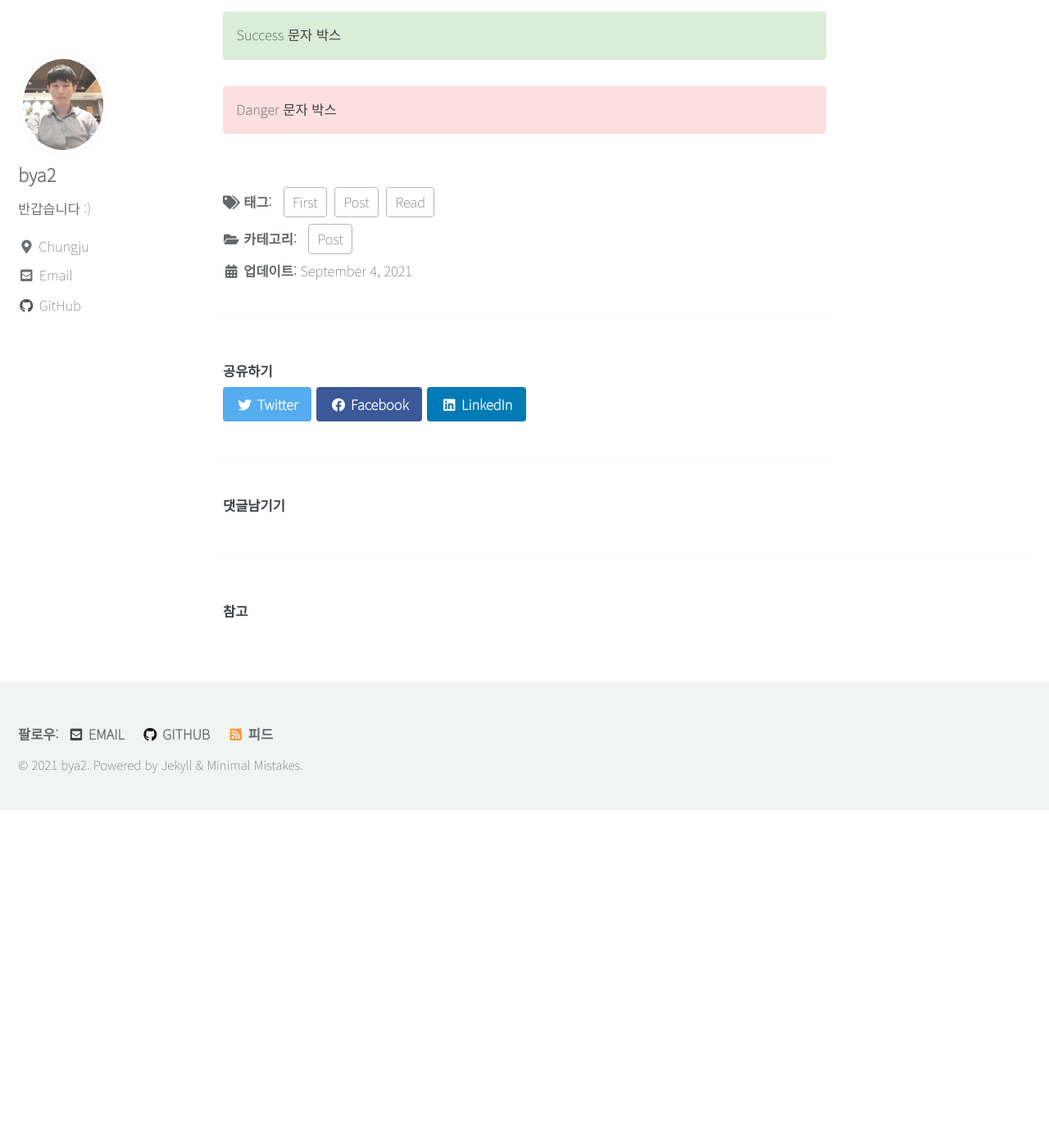
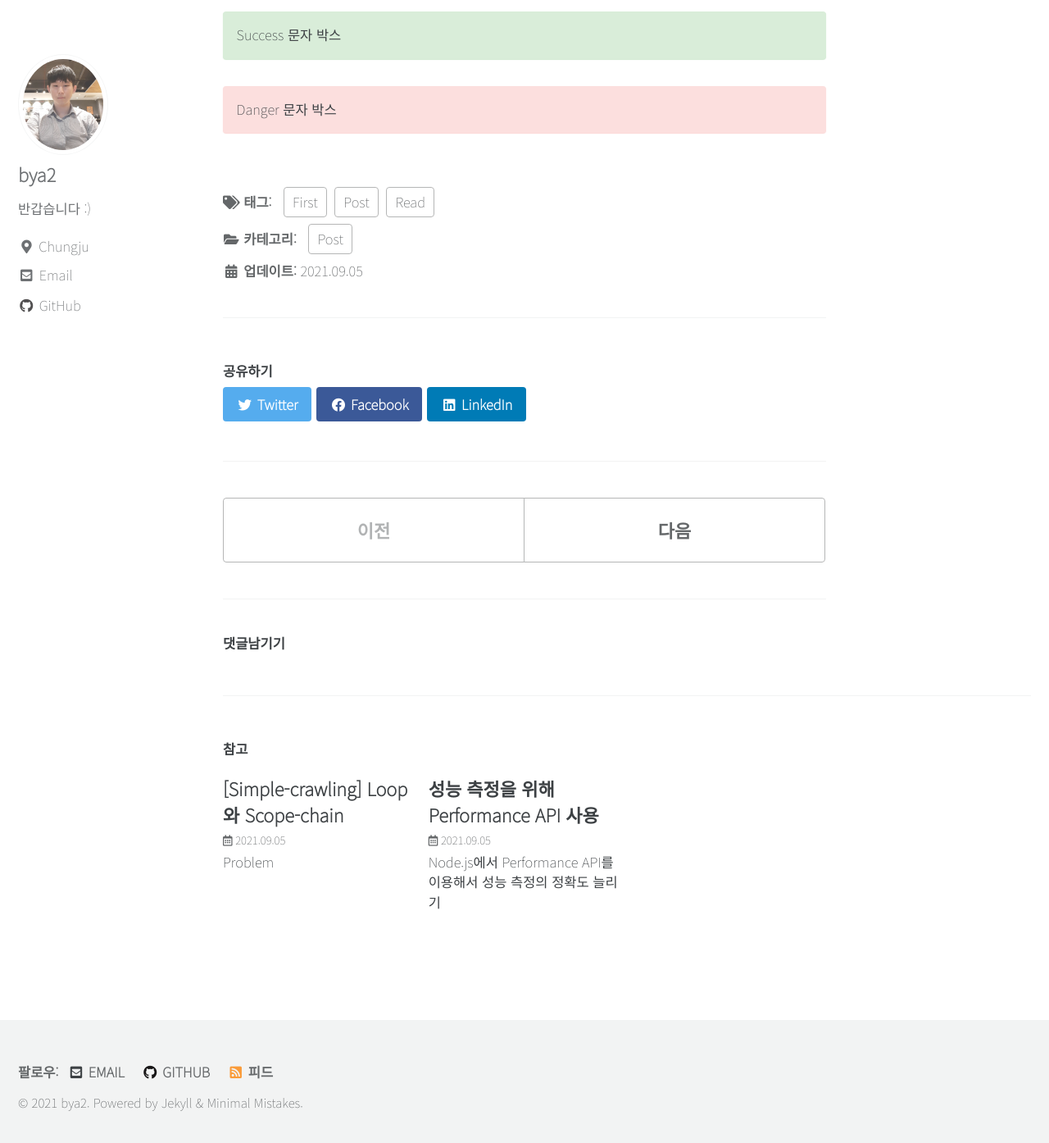
Before and after one commit to bya2/bya2.github.io, a Jekyll site: the page built from _posts/2021-09-04-first-post.md, in a window 1280 px wide and 1400 px high, scrolled down 1170 px. Shown: the top 1394 px of the window at 82% size. Built offline with Jekyll 4.4.1, drawn with Linux system fonts in a browser that asks for light colours; cached includes are drawn as plain includes; comment, search, counter and statistics services are not loaded; before the commit the page ends 2158 px from its top, so only the background shows below that; part of the change alters nothing that is shown.

Commit message:
만드는 것 자체가 급해서 문법은 공부안하고 만져는 봤는데... 원하는 만큼 안된다...

````diff
--- a/_config.yml
+++ b/_config.yml
@@ -12,7 +12,7 @@
 
 # theme                  : "minimal-mistakes-jekyll"
 remote_theme             : "mmistakes/minimal-mistakes"
-minimal_mistakes_skin    : "default" # "air", "aqua", "contrast", "dark", "dirt", "neon", "mint", "plum", "sunrise"
+minimal_mistakes_skin    : "default" # "default" # "air", "aqua", "contrast", "dark", "dirt", "neon", "mint", "plum", "sunrise"
 
 # Site Settings
 locale                   : "ko-KR"
@@ -286,10 +286,13 @@ defaults:
     values:
       layout: single
       author_profile: true
-      read_time: true
+      read_time: false
       comments: true # true
       share: true
       related: true
+      show_date: true
+
+date_format: "%Y.%m.%d"
 
 # _pages
   # - scope
--- a/_includes/archive-single.html
+++ b/_includes/archive-single.html
@@ -9,6 +9,8 @@
 {% else %}
   {% assign title = post.title %}
 {% endif %}
+
+
 
 <div class="{{ include.type | default: 'list' }}__item">
   <article class="archive__item" itemscope itemtype="https://schema.org/CreativeWork">
@@ -25,6 +27,7 @@
       {% endif %}
     </h2>
     {% include page__meta.html type=include.type %}
+    <!-- {% if site.category_archive.type and post.categories[0] and site.tag_archive.type and post.tags[0] %}{%- include post__taxonomy.html -%}{% endif %} -->
     {% if post.excerpt %}<p class="archive__item-excerpt" itemprop="description">{{ post.excerpt | markdownify | strip_html | truncate: 160 }}</p>{% endif %}
   </article>
 </div>
--- a/_includes/page__date.html
+++ b/_includes/page__date.html
@@ -1,6 +1,6 @@
-{% assign date_format = site.date_format | default: "%B %-d, %Y" %}
+{% assign date_format = site.date_format | default: "%Y.%m.%d" %}
 {% if page.last_modified_at %}
-  <p class="page__date"><strong><i class="fas fa-fw fa-calendar-alt" aria-hidden="true"></i> {{ site.data.ui-text[site.locale].date_label | default: "Updated:" }}</strong> <time class="dt-published" datetime="{{ page.last_modified_at | date: "%Y-%m-%d" }}">{{ page.last_modified_at | date: date_format }}</time></p>
+  <span class="page__date"><strong><i class="fas fa-fw fa-calendar-alt" aria-hidden="true"></i> {{ site.data.ui-text[site.locale].date_label | default: "Updated:" }}</strong> <time class="dt-published" datetime="{{ page.last_modified_at | date: "%Y-%m-%d" }}">{{ page.last_modified_at | date: date_format }}</time></span>
 {% elsif page.date %}
-  <p class="page__date"><strong><i class="fas fa-fw fa-calendar-alt" aria-hidden="true"></i> {{ site.data.ui-text[site.locale].date_label | default: "Updated:" }}</strong> <time class="dt-published" datetime="{{ page.date | date_to_xmlschema }}">{{ page.date | date: date_format }}</time></p>
+  <span class="page__date"><strong><i class="fas fa-fw fa-calendar-alt" aria-hidden="true"></i> {{ site.data.ui-text[site.locale].date_label | default: "Updated:" }}</strong> <time class="dt-published" datetime="{{ page.date | date_to_xmlschema }}">{{ page.date | date: date_format }}</time></span>
 {% endif %}
--- a/_includes/page__meta.html
+++ b/_includes/page__meta.html
@@ -17,6 +17,10 @@
       {% assign words = document.content | strip_html | number_of_words %}
 
       <span class="page__meta-readtime">
+        {% include read-time.html %}
+        {% include page__date.html %}
+        {% if post.date %}<span class="page__meta"><i class="far fa-fw fa-calendar-alt" aria-hidden="true"></i> {{ post.date | date: "%Y.%m.%d" }}</span>{% endif %}
+        <span>|</span>
         <i class="far {% if include.type == 'grid' and document.read_time and document.show_date %}fa-fw {% endif %}fa-clock" aria-hidden="true"></i>
         {% if words < words_per_minute %}
           {{ site.data.ui-text[site.locale].less_than | default: "less than" }} 1 {{ site.data.ui-text[site.locale].minute_read | default: "minute read" }}
--- /dev/null
+++ b/_includes/post__taxonomy.html
@@ -0,0 +1,34 @@
+{%- if site.category_archive.type and post.categories[0] -%}
+    {%- case site.category_archive.type -%}
+        {%- when "liquid" -%}
+        {%- assign path_type = "#" -%}
+        {%- when "jekyll-archives" -%}
+        {%- assign path_type = nil -%}
+    {%- endcase -%}
+
+    {% case site.tag_archive.type %}
+        {% when "liquid" %}
+            {% assign path_type = "#" %}
+        {% when "jekyll-archives" %}
+            {% assign path_type = nil %}
+    {% endcase %}
+
+    {%- if site.category_archive.path and site.tag_archive.path -%}
+        {%- capture post_categories -%}{%- for category in post.categories -%}{{ category | downcase }}|{{ category }}{%- unless forloop.last -%},{%- endunless -%}{%- endfor -%}{%- endcapture -%}
+        {%- assign category_hashes = post_categories | split: ',' | sort -%}
+        {% capture post_tags %}{% for tag in post.tags %}{{ tag | downcase }}|{{ tag }}{% unless forloop.last %},{% endunless %}{% endfor %}{% endcapture %}
+        {% assign tag_hashes = post_tags | split: ',' | sort %}
+        <p class="archive__item-excerpt" itemprop="description">
+          {%- for hash in category_hashes -%}
+            {%- assign keyValue = hash | split: '|' -%}
+            {%- capture category_word -%}{{ keyValue[1] | strip_newlines }}{%- endcapture -%}
+            <a href="{{ category_word | slugify | prepend: path_type | prepend: site.category_archive.path | relative_url }}" class="page__taxonomy-item-category" rel="tag">{{ category_word }}</a>{%- unless forloop.last -%}<span class="sep"> </span>{%- endunless -%}
+          {%- endfor -%}
+          {% for hash in tag_hashes %}
+              {% assign keyValue = hash | split: '|' %}
+              {% capture tag_word %}{{ keyValue[1] | strip_newlines }}{% endcapture %}
+              <a href="{{ tag_word | slugify | prepend: path_type | prepend: site.tag_archive.path | relative_url }}" class="page__taxonomy-item-tag" rel="tag">{{ tag_word }}</a>{% unless forloop.last %}<span class="sep"> </span>{% endunless %}
+          {% endfor %}
+        </p>
+    {%- endif -%}
+{%- endif -%}
--- a/_posts/2021-09-04-first-post.md
+++ b/_posts/2021-09-04-first-post.md
@@ -3,21 +3,14 @@ title: "Hello"
 
 categories:
   - Post
-
 tags:
-  - Post
-  - Read
-  - First
+  - [Post, Read, First]
 
 toc: true
-
-toc-label: "톡톡"
-
-# # toc-icon:
-
 toc-sticky: true
 
-# # last_modified_at:
+date: 2021-09-04
+last_modified_at: 2021-09-05
 ---
 
 # 첫번째 글!
--- /dev/null
+++ b/_posts/2021-09-05-1-performance-api.md
@@ -0,0 +1,189 @@
+---
+title: 성능 측정을 위해 Performance API 사용
+
+categories:
+  - Node.js
+tags: [Javascript, Node.js, "Performnace API"]
+
+toc: true
+toc-sticky: true
+
+date: 2021-09-05
+last_modified_at: 2021-09-05
+---
+
+Node.js에서 Performance API를 이용해서 성능 측정의 정확도 늘리기
+
+# Date.now를 사용하면 되지 않을까?
+
+> 시스템 시간을 기반으로 한 Date를 기준으로 실제 사용자를 모니터링하는 것은 적절치 않다. 대부분의 시스템은 정기적으로 시간을 동기화 하는 데몬을 실행한다. 그리고 그 시계는 15분 내지 20분 마다 몇 ms 씩 조정되는 것이 일반적이다. 따라서 그 속도에서 측정된 10 초간격의 1% 정도가 부정확할 것이다.
+
+> Perhaps less often considered is that Date, based on system time, isn't ideal for real user monitoring either. Most systems run a daemon that regularly synchronizes the time. It is common for the clock to be tweaked a few milliseconds every 15-20 minutes. At that rate about 1% of 10 second intervals measured would be inaccurate.
+
+출처 > [DevelopersGoogleWeb](https://developers.google.com/web/updates/2012/08/When-milliseconds-are-not-enough-performance-now)
+
+
+# Install
+
+```js
+const t0 = performance.now();
+```
+
+ReferenceError: performance is not defined
+{: .notice}
+
+??? 뭘까요.
+
+검색 > [stackoverflow](https://stackoverflow.com/questions/46436943/referenceerror-performance-is-not-defined-when-using-performance-now)
+
+> 난 이것이 프론트엔드에 태그된 것으로 알고 있지만, (나처럼) node.js에서의 해결 방법을 찾고 있는 사람이 있다면 너는 먼저 perf_hooks 모듈을 require할 필요가 있다 (node 8.5+부터 이용가능).
+
+> I know this is tagged front-end but if anyone comes across this looking for a node.js solution (like me), you need to first require performance from the perf_hooks module (available in node 8.5+).
+
+
+Node 문서 > [Node.js documentation](https://nodejs.org/api/perf_hooks.html#perf_hooks_performance_measurement_apis)
+
+> 이 모듈은 W3C Web Performance APIs의 하위 집합 구현과 Node.js별 성능 측정을 위한 추가 APIs를 제공한다.
+
+> This module provides an implementation of a subset of the W3C Web Performance APIs as well as additional APIs for Node.js-specific performance measurements.
+
+
+> 현재 Node.js 인스턴스에서 성능 메트릭스을 수집하는 데 사용할 수 있는 Object다.
+
+> An object that can be used to collect performance metrics from the current Node.js instance. It is similar to window.performance in browsers.
+
+...
+그렇다고 합니다!
+
+모듈을 설치하고 불러옵시다.
+
+```sh
+$ npm i perf_hooks
+```
+```js
+const performance = require('pref_hooks');
+```
+
+# Performance.now
+
+> 현재 high resolution 밀리초 타임스탬프를 반환한다. 여기서 0은 현재 노드 프로세스의 시작을 나타낸다.
+
+> Returns the current high resolution millisecond timestamp, where 0 represents the start of the current node process.
+
+Performance API는 `performance.now()`를 통해서 DOMHighResTimeStamp에 접근할 수 있게 해줍니다.
+
+```js
+const t0 = performance.now();
+...
+const t1 = performance.now();
+console.log(t1 - t0);
+```
+
+이렇게 사용하면 되겠네요!
+
+# Performance.mark, Performance.measure
+
+## Performance.mark
+
+([name, [, options]])
+
+> Performance 타임라인에 새로운 `PerformanceMark` 항목을 생성한다. `PerformanceMark`는 `performanceEntry.entryType`이 항상 `'mark'`이고, `PerformanceEntry.duration`이 항상 `0`인 `PerformanceEntry`의 하위 클래스다. Performance 마크는 Performance 타임라인에서 특정 중요한 순간을 표시하는데 사용된다.
+
+> Creates a new PerformanceMark entry in the Performance Timeline. A PerformanceMark is a subclass of PerformanceEntry whose performanceEntry.entryType is always 'mark', and whose performanceEntry.duration is always 0. Performance marks are used to mark specific significant moments in the Performance Timeline.
+
+```js
+performance.mark("squirrel");
+performance.mark("squirrel");
+performance.mark("monkey");
+performance.mark("monkey");
+performance.mark("dog");
+performance.mark("dog");
+
+
+// Get all of the PerformanceMark entries.
+const allEntries = performance.getEntriesByType("mark");
+console.log(allEntries.length);
+// 6
+
+// Get all of the "monkey" PerformanceMark entries.
+const monkeyEntries = performance.getEntriesByName("monkey");
+console.log(monkeyEntries.length);
+// 2
+
+// Clear out all of the marks.
+performance.clearMarks();
+```
+
+## Performance.measure
+
+(name, [, startMarkOrOptions[, endMark]])
+
+> Performance 타임라인에서 새로운 `PerformanceMeasure` 항목을 생성한다. `PerformanceMeasure`은 `performanceEntry.entryType`이 항상 `'measure'`이고, `performanceEntry.duration`이 `startmark`와 `endmark` 이후 경과된 밀리초 수를 측정하는 `PerformanceEntry`의 하위 클래스다.
+
+> `startmark` 인수는 Performance 타임라인에서 `PerformanceMark`를 식별하거나 `PerformanceNodeTiming` 클래스에서 제공되는 타임스탬프 속성들을 식별할 수 있다. 만약 명명된 `startmark`가 없다면, 오류가 발생한다.
+
+> 선택적으로 사용할 수 있는 `endmark` 인수는 Performance 타임라인에서 `PerformanceMark`를 식별하거나 `PerformanceNodeTiming` 클래스에서 제공되는 타임스탬프 속성들을 식별할 수 있다. 매개변수가 전달되지 않으면 `endmark`는 performance.now()가 되고, 매개변수가 전달됬을 때 명명된 `endmark`가 없다면 오류가 발생한다.
+
+> Creates a new PerformanceMeasure entry in the Performance Timeline. A PerformanceMeasure is a subclass of PerformanceEntry whose performanceEntry.entryType is always 'measure', and whose performanceEntry.duration measures the number of milliseconds elapsed since startMark and endMark.
+
+> The startMark argument may identify any existing PerformanceMark in the Performance Timeline, or may identify any of the timestamp properties provided by the PerformanceNodeTiming class. If the named startMark does not exist, an error is thrown.
+
+> The optional endMark argument must identify any existing PerformanceMark in the Performance Timeline or any of the timestamp properties provided by the PerformanceNodeTiming class. endMark will be performance.now() if no parameter is passed, otherwise if the named endMark does not exist, an error will be thrown.
+
+...
+전부 그렇다고 합니다!
+
+## Code
+
+Mozila에 작성되어있는 Performance API 사용법과는 여러모로 달랐습니다.
+
+Node는 PerformanceObserver의 인스턴스를 생성해서 observe 메서드를 통해 값을 측정하는 것 같습니다.
+
+```js
+const { PerformanceObserver, performance } = require('perf_hooks');
+
+const obs = new PerformanceObserver(items => {
+  console.log(items.getEntries()[0].duration);
+  performance.clearMarks();
+});
+
+obs.observe({ entryTypes: ['measure'] });
+```
+1
+```js
+const arr = [1, 2, 3, 4, 5];
+
+performance.mark('A');
+arr.map(el => {
+  performance.mark('B');
+  performance.measure('A to B', 'A', 'B');
+});
+```
+```
+0.0353
+49.0011
+49.5013
+49.8932
+50.3025
+50.7167
+```
+2
+```js
+performance.mark('A');
+const arr = [];
+for (let i=0; i<10000; i+=1) {
+  arr[i] =1;
+}
+performance.mark('B');
+performance.measure('A to B', 'A', 'B');
+```
+```
+1.396
+```
+
+이런 방식으로 사용하면 되겠습니다!
+
+# 참고
+
+[yceffort님의 블로그](https://yceffort.kr/2020/12/measuring-performance-of-javascript-functions)
+[Nodejs.org](https://nodejs.org/dist./v10.17.0/docs/api/perf_hooks.html)
--- /dev/null
+++ b/_posts/2021-09-05-2-loop-performance.md
@@ -0,0 +1,133 @@
+---
+title: \[Simple-crawling\] Loop와 Scope-chain
+
+categories:
+  - Simple-crawling
+tags:
+  - [Javascript, Loop, Scope-chain]
+
+toc: true
+toc-sticky: true
+
+date: 2021-09-05
+last_modified_at: 2021-09-05
+---
+
+# Problem
+
+별 생각없이 반복문을 사용하다가, 스코프 체인에 대해서 알게 되고 나서 정말 많은 고민을 했습니다.
+
+- let과 const에 따른 블록 레벨 스코프
+- 스코프 체인에 의해 연결된 여러 활성화 객체와 전역 객체
+- 실행 문맥의 정의
+
+등등등....
+
+# About JS loop performace
+
+이에 대한 답을 얻기 위해, 먼저 반복문의 성능 차이에 대해서 조사했습니다.
+
+## Each loop
+
+![loop_performance](https://user-images.githubusercontent.com/61080445/132125095-658886c8-cfe2-40c5-a66b-4fc5884c8079.PNG)
+
+출처: [shlrur님의 블로그](https://shlrur.github.io/develog/2018/10/18/about-loop-performance/)
+{: .text-center}
+
+> 실험 결과는 대체적으로 while >= for > for of > forEach(native) > forEach(loadsh) > each(underscore) 의 순으로 집계되었습니다.
+
+> While과 for가 가장 높은 성능을 기록하였고, 그 다음이 for of, 그리고 나머지 3가지인 forEach(native), forEach(lodash) 그리고 each(underscore)가 비슷한 성능을 기록하였습니다.
+
+> While과 for는 가장 단순한 로직을 가지는 loop인 만큼 가장 높은 성능을 기록하였습니다. 단순한 로직이지만, 대상 array에 index를 사용해서 접근해야 하는 단점을 가지고 있습니다.
+
+Loop(for, while) 간에 성능 차이는 메서드나 함수에 따라 조금씩 다를 수 있지만, 그리 큰 차이를 보이지 않는다는 걸 알 수 있었습니다.
+
+성능이 그리 큰 차이를 보이지 않는다면 다음 문제로 넘어가야죠.
+
+## For Loop, Array, Scope chain
+
+그렇다면...
+
+루프에서 배열을 사용할 때 '스코프 체인'을 적용해보도록 하겠습니다.
+
+```js
+const len = 10000;
+```
+1
+```js
+const arr =[];
+const t0 = performance.now();
+for (let i=0; i<len; i+=1) {
+  arr[i] = 1;
+}
+const t1 = performance.now();
+console.log(t1 - t0, 'milliseconds');
+```
+```
+1.3417999744415283 milliseconds
+```
+2
+```js
+const arr2 = [];
+const t2 = performance.now();
+for (let i=0, tmpArr=arr2; i<len; i+=1) {
+  tmpArr[i] = 1;
+}
+const t3 = performance.now();
+console.log(t3 - t2, 'milliseconds');
+```
+```
+0.31219983100891113 milliseconds
+```
+
+어느정도의 오차는 있지만, 대략 이런 결과를 출력합니다.
+스코프 체인을 통해 활성화 객체와 전역 객체를 이동하는 것만으로도 몇 배의 차이가 발생합니다.
+
+여기서 제가 헷갈려서 더 알아봐야할 점은 루프가 인데스마다 실행 문맥을 생성하느냐, 아니면 하나의 실행 문맥을 유지하고 가져올 변수가 블록 밖에 있을 때 스코프 체인을 통해 활성화 객체와 전역 객체를 오고가느냐입니다.
+
+저는 일단 후자로 이해하고 있습니다. 그 점이 루프를 더 매력적으로 만들어주고, 성능이 이해가 가니까요.
+
+
+# Apply
+
+마지막으로, 위 내용에 대해서 활용을 해보겠습니다.
+
+현재 개인 프로젝트를 작성하고 있는데, 배열 내의 요소들을 반복문을 통해 다른 함수의 매개변수로 사용할 필요가 있었습니다.
+
+작은 프로젝트고 데이터도 그리 많지 않아서 유의미한 차이를 보이진 않겠지만, 더욱 완전한 코드를 작성하기 위해서 다음과 같은 코드를 작성해봤습니다.
+
+1
+```js
+const arr = [1, 2, 3, 0];
+
+for (let a=arr.shift(), tmpArr=[...arr]; tmpArr.length > 0; a=tmpArr.shift()) {
+  console.log({arr, tmpArr, a});
+}
+```
+```
+{ arr: [ 2, 3, 0 ], tmpArr: [ 2, 3, 0 ], a: 1 }
+{ arr: [ 2, 3, 0 ], tmpArr: [ 3, 0 ], a: 2 }
+{ arr: [ 2, 3, 0 ], tmpArr: [ 0 ], a: 3 }
+```
+
+2
+```js
+const arr = [1, 2, 3, 0];
+
+for (let a=arr.shift(), tmpArr=arr; tmpArr.length > 0; a=tmpArr.shift()) {
+  console.log({arr, tmpArr, a});
+}
+```
+```
+{ arr: [ 2, 3, 0 ], tmpArr: [ 2, 3, 0 ], a: 1 }
+{ arr: [ 3, 0 ], tmpArr: [ 3, 0 ], a: 2 }
+{ arr: [ 0 ], tmpArr: [ 0 ], a: 3 }
+```
+
+원본 데이터를 유지하느냐, 안하느냐의 차이입니다.
+
+목적에 맞게 사용하면 될 것 같습니다.
+
+여기서 tmpArr.length를 변수에 할당해서 사용할 순 없으니, 더 고민해볼 여지는 남은 것 같군요.
+
+루프마다 객체에서 프로퍼티를 가져오는 시간을 해결해야하니까요!
````
Also changed, not shown: _posts/images/loop_performance.PNG (added).
